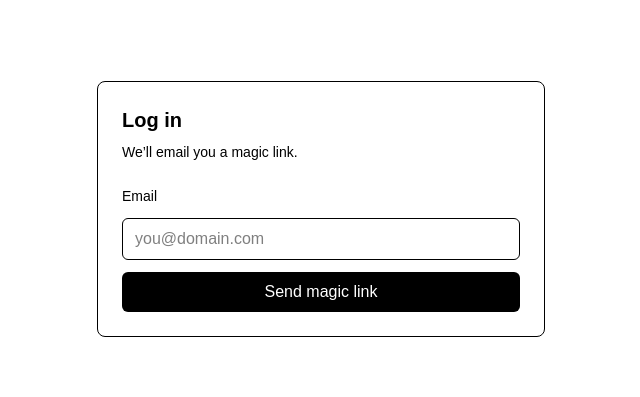
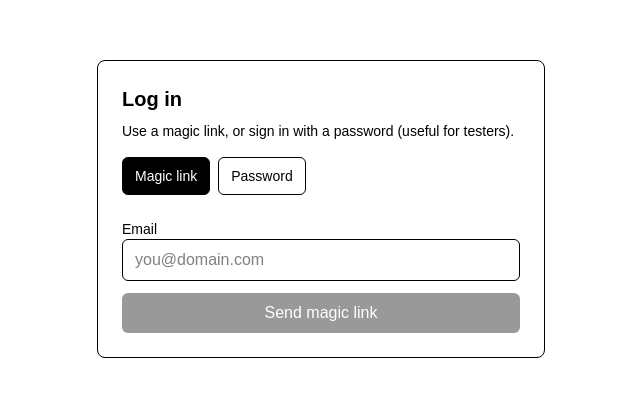
Before and after one commit to ethan-calderon/ppc-solutions-tools, a Next.js app: page /login in a window 1280 px wide. Shown: the part 191-588 px from the top of the page, without its empty margins (319-959 px from the left). Built offline with nearby package versions, Linux system fonts and the light colour scheme; no server answers.

Commit message:
Add password sign-in option on login page

```diff
--- a/src/app/login/page.tsx
+++ b/src/app/login/page.tsx
@@ -1,34 +1,101 @@
 "use client";
 
-import { useState } from "react";
+import { useMemo, useState } from "react";
 import { supabase } from "@/lib/supabaseClient";
 
 export default function LoginPage() {
+  const [mode, setMode] = useState<"magic" | "password">("magic");
+
   const [email, setEmail] = useState("");
+  const [password, setPassword] = useState("");
+
   const [loading, setLoading] = useState(false);
   const [message, setMessage] = useState<string | null>(null);
 
-  async function signInWithEmail(e: React.FormEvent) {
+  const canSubmit = useMemo(() => {
+    const e = email.trim();
+    if (!e) return false;
+    if (mode === "magic") return true;
+    return password.trim().length > 0;
+  }, [email, password, mode]);
+
+  async function signInMagic(e: React.FormEvent) {
     e.preventDefault();
     setLoading(true);
     setMessage(null);
 
     const { error } = await supabase.auth.signInWithOtp({
-      email,
-      options: { emailRedirectTo: `${window.location.origin}/auth/callback` },
+      email: email.trim(),
+      options: { emailRedirectTo: `${window.location.origin}/app` },
     });
 
     setLoading(false);
     setMessage(error ? error.message : "Check your email for the login link.");
   }
 
+  async function signInPassword(e: React.FormEvent) {
+    e.preventDefault();
+    setLoading(true);
+    setMessage(null);
+
+    const { error } = await supabase.auth.signInWithPassword({
+      email: email.trim(),
+      password,
+    });
+
+    setLoading(false);
+    setMessage(error ? error.message : "Signed in. Redirecting…");
+
+    // Optional: the /app layout will also handle redirect via session,
+    // but this makes it feel instant.
+    if (!error) {
+      window.location.href = "/app";
+    }
+  }
+
   return (
     <main className="min-h-screen flex items-center justify-center bg-white text-black p-6">
-      <div className="w-full max-w-md border rounded-lg p-6">
+      <div className="w-full max-w-md border rounded-lg p-6 bg-white">
         <h1 className="text-xl font-semibold">Log in</h1>
-        <p className="mt-2 text-sm">We’ll email you a magic link.</p>
+        <p className="mt-2 text-sm">
+          Use a magic link, or sign in with a password (useful for testers).
+        </p>
 
-        <form onSubmit={signInWithEmail} className="mt-6 space-y-3">
+        <div className="mt-4 flex gap-2">
+          <button
+            type="button"
+            onClick={() => {
+              setMode("magic");
+              setMessage(null);
+            }}
+            className={`px-3 py-2 rounded-md text-sm border ${
+              mode === "magic" ? "bg-black text-white border-black" : "bg-white"
+            }`}
+          >
+            Magic link
+          </button>
+
+          <button
+            type="button"
+            onClick={() => {
+              setMode("password");
+              setMessage(null);
+            }}
+            className={`px-3 py-2 rounded-md text-sm border ${
+              mode === "password"
+                ? "bg-black text-white border-black"
+                : "bg-white"
+            }`}
+          >
+            Password
+          </button>
+        </div>
+
+        <form
+          onSubmit={mode === "magic" ? signInMagic : signInPassword}
+          className="mt-6 space-y-3"
+        >
+          <div>
             <label className="block text-sm font-medium">Email</label>
             <input
               className="w-full border rounded-md px-3 py-2"
@@ -37,18 +104,48 @@ export default function LoginPage() {
               onChange={(e) => setEmail(e.target.value)}
               placeholder="you@domain.com"
               required
+              autoComplete="email"
             />
+          </div>
+
+          {mode === "password" ? (
+            <div>
+              <label className="block text-sm font-medium">Password</label>
+              <input
+                className="w-full border rounded-md px-3 py-2"
+                type="password"
+                value={password}
+                onChange={(e) => setPassword(e.target.value)}
+                placeholder="••••••••"
+                required
+                autoComplete="current-password"
+              />
+            </div>
+          ) : null}
 
           <button
             type="submit"
-            disabled={loading}
-            className="w-full rounded-md bg-black text-white py-2"
+            disabled={loading || !canSubmit}
+            className={`w-full rounded-md py-2 ${
+              loading || !canSubmit ? "bg-black/40" : "bg-black"
+            } text-white`}
           >
-            {loading ? "Sending..." : "Send magic link"}
+            {loading
+              ? "Please wait…"
+              : mode === "magic"
+              ? "Send magic link"
+              : "Sign in"}
           </button>
         </form>
 
         {message ? <p className="mt-4 text-sm">{message}</p> : null}
+
+        {mode === "password" ? (
+          <p className="mt-4 text-xs text-black/70">
+            Tip: For testers, add the user in Supabase Auth → Users, set a
+            password, and mark the email as confirmed.
+          </p>
+        ) : null}
       </div>
     </main>
   );
--- a/src/components/auth/RequireToolAccess.tsx
+++ b/src/components/auth/RequireToolAccess.tsx
@@ -3,13 +3,6 @@
 import { useEffect, useMemo, useState } from "react";
 import { usePathname, useRouter } from "next/navigation";
 import { supabase } from "@/lib/supabaseClient";
-
-type ToolRow = {
-  id: string;
-  slug: string;
-  is_free: boolean;
-  is_active: boolean;
-};
 
 function slugFromPath(pathname: string) {
   const parts = pathname.split("/").filter(Boolean);
@@ -34,13 +27,18 @@ export function RequireToolAccess({
   const router = useRouter();
   const pathname = usePathname();
 
-  const resolvedSlug = useMemo(() => toolSlug ?? slugFromPath(pathname), [toolSlug, pathname]);
+  const resolvedSlug = useMemo(
+    () => toolSlug ?? slugFromPath(pathname),
+    [toolSlug, pathname]
+  );
+
   const [allowed, setAllowed] = useState<boolean | null>(null);
 
   useEffect(() => {
     const run = async () => {
       setAllowed(null);
 
+      // Must be logged in
       const { data: sessionData } = await supabase.auth.getSession();
       const session = sessionData.session;
       if (!session) {
@@ -51,26 +49,32 @@ export function RequireToolAccess({
       const userId = session.user.id;
       const email = session.user.email ?? null;
 
-      const { data: prof } = await supabase
+      // Load profile (tester + active workspace)
+      const { data: prof, error: profErr } = await supabase
         .from("profiles")
-        .select("is_internal_tester, email")
+        .select("email, is_internal_tester, active_workspace_id")
         .eq("id", userId)
         .maybeSingle();
 
+      if (profErr) {
+        console.error("Profile fetch error:", profErr.message);
+      }
+
       const tester =
-        Boolean(prof?.is_internal_tester) ||
-        isTesterEmail(prof?.email ?? email);
+        Boolean(prof?.is_internal_tester) || isTesterEmail(prof?.email ?? email);
 
       if (tester) {
         setAllowed(true);
         return;
       }
 
+      // If we can't resolve a slug, allow (non-tool routes)
       if (!resolvedSlug) {
         setAllowed(true);
         return;
       }
 
+      // Load tool definition
       const { data: tool, error: toolErr } = await supabase
         .from("tools")
         .select("id, slug, is_free, is_active")
@@ -82,20 +86,26 @@ export function RequireToolAccess({
         return;
       }
 
+      // Free tool => allowed
       if (tool.is_free) {
         setAllowed(true);
         return;
       }
 
-      const { data: membership } = await supabase
-        .from("workspace_members")
-        .select("workspace_id")
-        .eq("user_id", userId)
-        .order("created_at", { ascending: true })
-        .limit(1)
-        .maybeSingle();
+      // Paid tool => require entitlement for ACTIVE workspace
+      let wsId = prof?.active_workspace_id ?? null;
 
-      const wsId = membership?.workspace_id;
+      // If missing, ask DB to set it (one-time)
+      if (!wsId) {
+        const { data: ensured, error: ensureErr } = await supabase.rpc(
+          "ensure_active_workspace"
+        );
+        if (ensureErr) {
+          console.error("ensure_active_workspace error:", ensureErr.message);
+        }
+        wsId = ensured ?? null;
+      }
+
       if (!wsId) {
         router.replace("/app/tool-store");
         return;
```
Also changed, not shown: src/app/app/layout.tsx (+34 -32 lines). Lines whose indentation alone changed are shown as unchanged.
